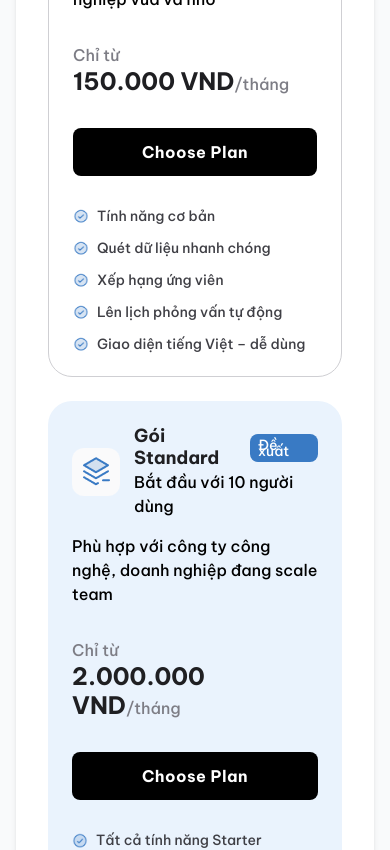
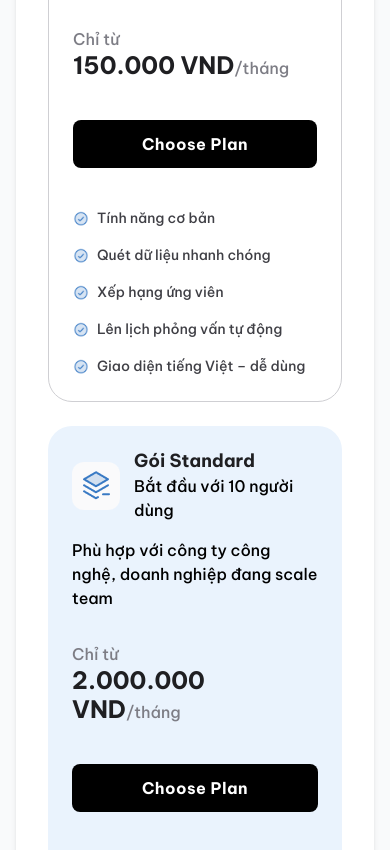
Before and after one commit to pnp-minh/junior-fe-assignment, a React (Vite) app in the folder part-2-react/: page / in a window 390 px wide. Shown: the part 980-1830 px from the top of the page. Built offline with nearby package versions, Linux system fonts and the light colour scheme.

Commit message:
Add responsive styling for mobile and desktop

```diff
--- a/part-2-react/src/components/PackageCard.jsx
+++ b/part-2-react/src/components/PackageCard.jsx
@@ -17,21 +17,25 @@ const PackageCard = ({ title, subTitle, description, icon, price, features, reco
         <div className='flex-1'>
           <div className='flex items-center justify-between'>
             <h3 className='heading-5 text-Neutral-900 mb-0.5'>{title}</h3>
-            {recommended && <span className='p-2 rounded-lg bg-[#397AC4] text-small-medium text-white'>Đề xuất</span>}
+            {recommended && (
+              <span className='max-md:hidden p-2 rounded-lg bg-[#397AC4] text-[0.875rem] leading-none text-white'>
+                Đề xuất
+              </span>
+            )}
           </div>
           <p className='text-base-medium text-Neutral-700'>{subTitle}</p>
         </div>
       </div>
       <p className='text-base-medium text-Neutral-700 mb-8 min-h-12'>{description}</p>
       <span className='text-base-medium text-Neutral-600'>Chỉ từ</span>
-      <div className='mb-8'>
+      <div className='mb-10 xl:mb-8'>
         <span className='heading-3 text-Neutral-900'>{price.toLocaleString('vi-VN')} VND</span>
         <span className='text-base-medium text-Neutral-600'>/tháng</span>
       </div>
-      <Button className='mb-8 w-full' href={href}>
+      <Button className='mb-10 xl:mb-8 w-full' href={href}>
         Choose Plan
       </Button>
-      <ul className='space-y-4'>
+      <ul className='flex flex-col gap-4'>
         {features.map((feature, index) => (
           <li key={index} className='flex items-center'>
             <img src='/CheckCircle.png' alt='check icon' className='object-cover size-4 mr-2' />
--- a/part-2-react/src/index.css
+++ b/part-2-react/src/index.css
@@ -32,5 +32,5 @@
 }
 
 @utility text-small-medium {
-  @apply text-[0.875rem] leading-1.5 font-medium;
+  @apply text-[0.875rem] leading-[1.5] font-medium;
 }
--- a/part-2-react/src/sections/PricingSection.jsx
+++ b/part-2-react/src/sections/PricingSection.jsx
@@ -50,7 +50,7 @@ const PricingSection = () => {
     <section className='py-16 bg-white rounded-lg shadow-md flex flex-col items-center'>
       <span className='text-base font-medium uppercase text-[#397AC4] mb-4'>Bảng giá</span>
       <h2 className='heading-2 text-Neutral-900 mb-7'>Pricing & Plan</h2>
-      <p className='max-w-[50rem] px-8 text-center text-base-medium text-Neutral-800 mb-12'>
+      <p className='max-w-[50rem] px-8 text-center text-base-medium text-Neutral-800 mb-8 md:mb-12'>
         ABC Company cung cấp nhiều lựa chọn gói linh hoạt, từ startup nhỏ đến tập đoàn lớn đang cần mở rộng quy trình
         tuyển dụng thông minh với AI.
       </p>
@@ -59,11 +59,11 @@ const PricingSection = () => {
           <PackageCard key={pkg.title} {...pkg} />
         ))}
       </div>
-      <div className='grid grid-cols-3 gap-6 w-full px-8 xl:px-20'>
+      <div className='grid grid-cols-1 md:grid-cols-3 gap-6 w-full px-8 xl:px-20'>
         <div className='xl:h-[8.75rem] p-6 flex items-center justify-center rounded-3xl bg-Neutral-100'>
           <p className='heading-4 text-Neutral-900'>Liên hệ để báo giá gói Enterprise</p>
         </div>
-        <div className='col-span-2 flex w-full justify-between xl:items-center gap-4 flex-col xl:flex-row p-6 bg-[#EAF3FD] rounded-3xl'>
+        <div className='md:col-span-2 flex w-full justify-between xl:items-center gap-4 flex-col xl:flex-row p-6 bg-[#EAF3FD] rounded-3xl'>
           <div>
             <div className='flex items-center mb-4'>
               <img
```
